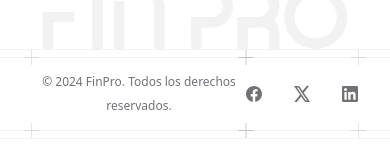
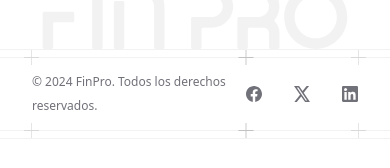
Before and after one commit to javarv87/finpro, a Next.js app: page / in a window 390 px wide. Shown: the part 9774-9942 px from the top of the page. Built offline with nearby package versions, Linux system fonts and the light colour scheme.

Commit message:
fix footer style

```diff
--- a/components/footer.tsx
+++ b/components/footer.tsx
@@ -228,7 +228,7 @@ export default function Footer() {
               >
                 <path d="M8 0H7V7H0V8H7V15H8V8H15V7H8V0Z"></path>
               </svg>
-              <p className="text-center text-xs leading-loose text-muted-foreground md:text-left">
+              <p className="text-left text-xs leading-loose text-muted-foreground md:text-left">
                 © 2024 FinPro. Todos los derechos reservados.
               </p>
             </div>
```
